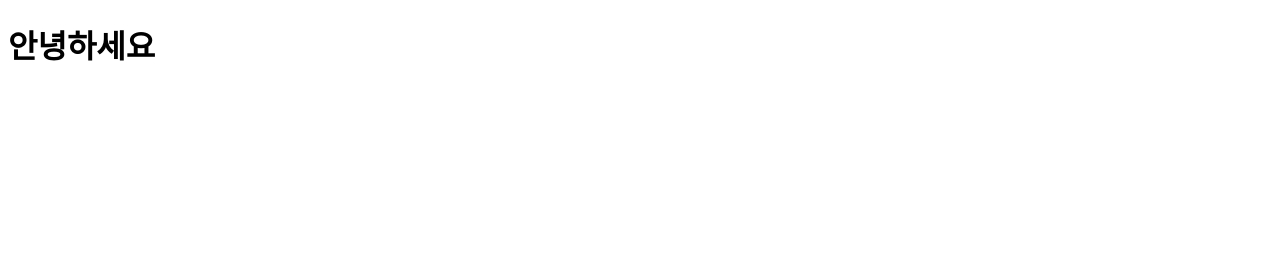
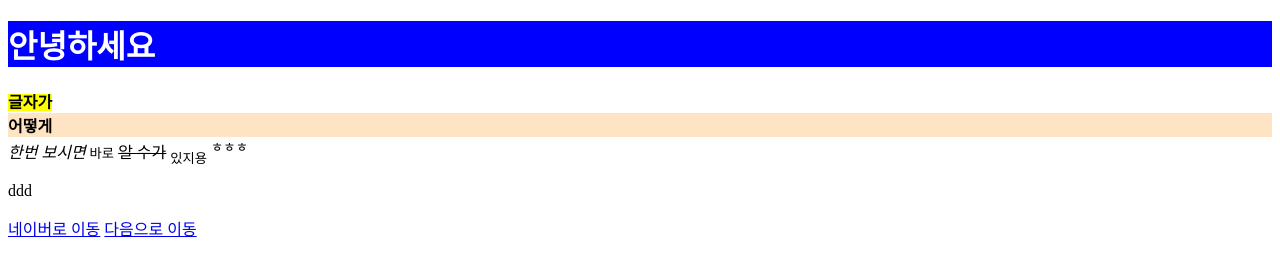
Before and after one commit to HelloCdpa/front_study, a plain HTML site: page day01_211109/ex01_first.html in a window 1280 px wide. Drawn offline with Linux system fonts and the light colour scheme.

Commit message:
두번째커밋

```diff
--- a/day01_211109/ex01_first.html
+++ b/day01_211109/ex01_first.html
@@ -5,8 +5,45 @@
     <meta http-equiv="X-UA-Compatible" content="IE=edge">
     <meta name="viewport" content="width=device-width, initial-scale=1.0">
     <title>Document</title>
+    <style>
+        /* h1 태그에 빨간 배경색 지정*/
+        h1 {
+            background-color: blue;
+            color: white;
+        }
+        strong {
+            background-color: bisque;
+            /*인라인 요소를 블록요소*/
+            display: block;
+        }
+        b{
+            background-color: yellow;
+        }
+
+
+    </style>
+
+
 </head>
 <body>
     <h1>안녕하세요</h1>
+    <b>글자가</b>
+    <strong>어떻게</strong>
+    <i>한번 보시면</i>
+    <small>바로</small>
+    <del>알 수가</del>
+    <sub>있지용</sub>
+    <sup>ㅎㅎㅎ</sup>
+    <p>ddd</p>
+
+    <!--링크태그
+    href 속성 : 목적지 주소값-->
+    <a href="https://www.naver.com">네이버로 이동</a>
+
+    <!-- target 속성값 _blank : 새 창에 해당 링크를 띄움-->
+    <a href="https://www.daum.net" target="_blank">다음으로 이동</a>
+
+
+
 </body>
 </html>
```
Also changed, not shown: day01_211109/ex02_link.html (added, +37 -0 lines), images/강아지.jpg (added), 1 other file.
